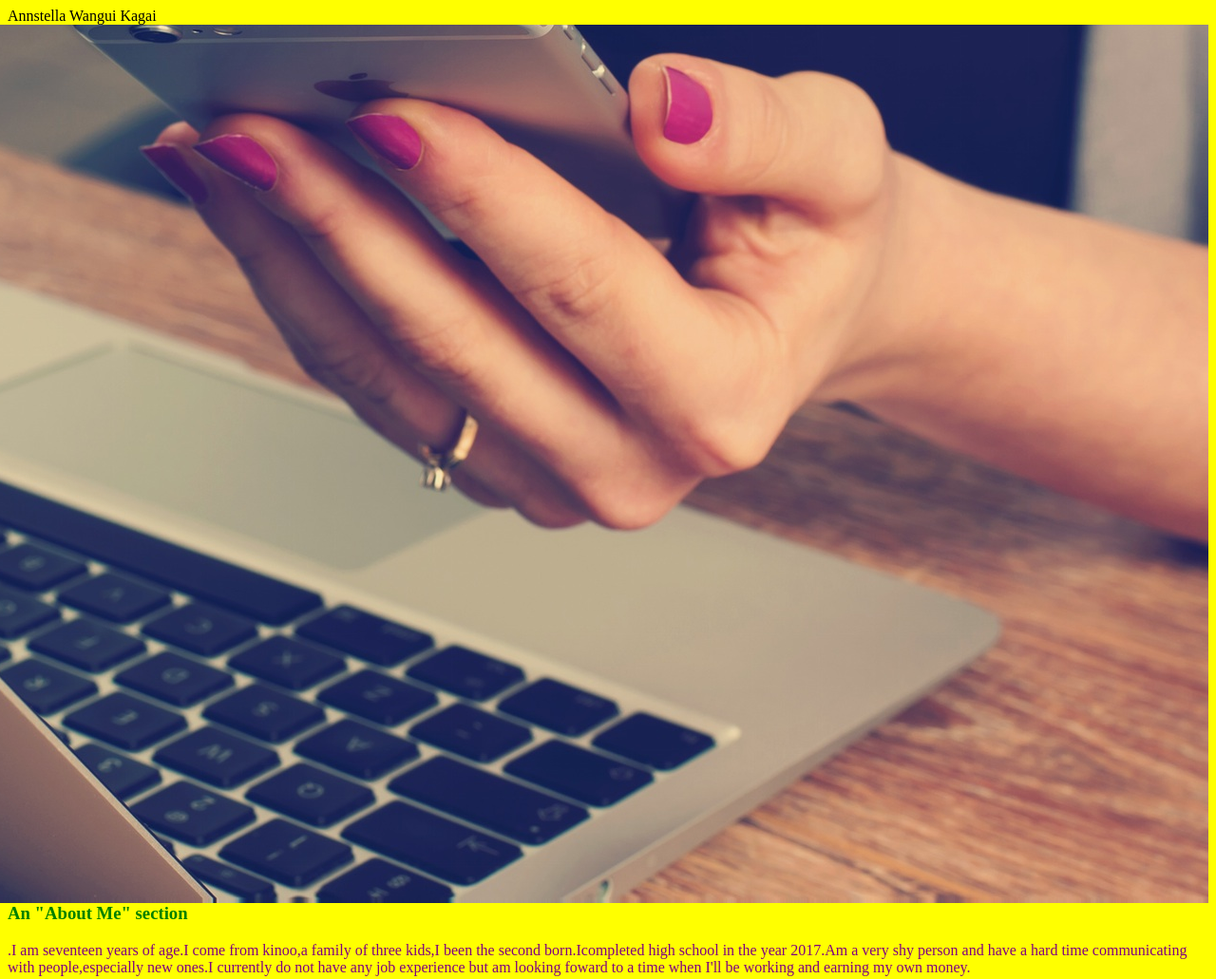
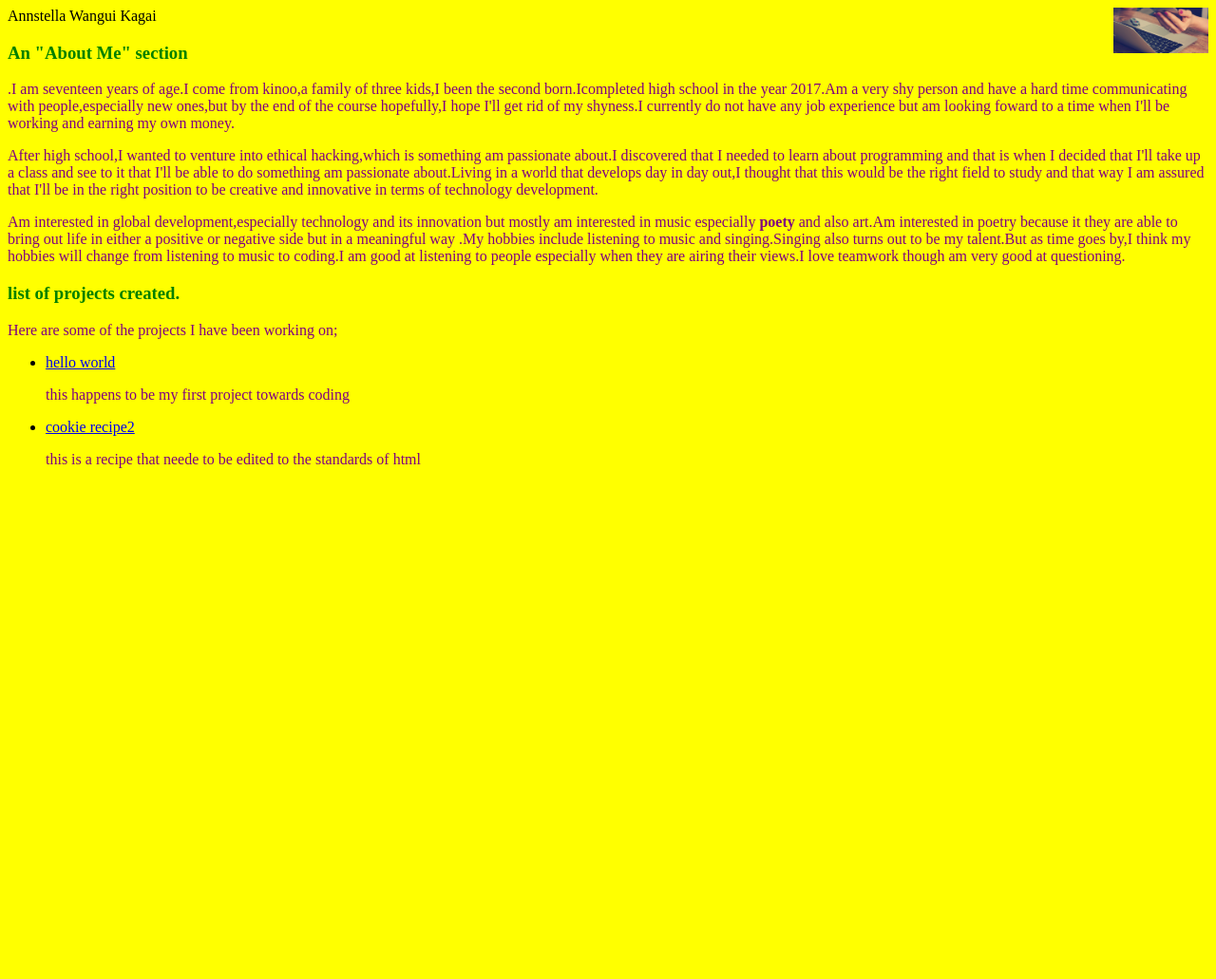
Before and after one commit to annstella/ip1, a plain HTML site: page index.html in a window 1280 px wide. Shown: the top 1031 px of the page at 95% size. After the commit the page ends 800 px from the top, so only its background shows below. Drawn offline with Linux system fonts and the light colour scheme.

Commit message:
add to page

```diff
--- a/css/styles.css
+++ b/css/styles.css
@@ -10,6 +10,7 @@ p{
 
 img{
   float: right;
+  width: 100px;
 }
 body{
   background-color: yellow;
--- a/index.html
+++ b/index.html
@@ -11,7 +11,7 @@
         <h1>Annstella Wangui Kagai</h1>
           <img src="img/pt.jpg" alt="">
             <h3>An "About Me" section</h3>
-              <p>.I am seventeen years of age.I come from kinoo,a family of three kids,I been the second born.Icompleted high school in the year 2017.Am a very shy person and have a hard time communicating with people,especially new ones.I currently do not have any job experience but am looking foward to a time when I'll be working and earning my own money.</p>
+              <p>.I am seventeen years of age.I come from kinoo,a family of three kids,I been the second born.Icompleted high school in the year 2017.Am a very shy person and have a hard time communicating with people,especially new ones,but by the end of the course hopefully,I hope I'll get rid of my shyness.I currently do not have any job experience but am looking foward to a time when I'll be working and earning my own money.</p>
               <p>After high school,I wanted to venture into ethical hacking,which is something am passionate about.I discovered that I needed to learn about programming
     and that is when I decided that I'll take up a class and see to it that I'll be able to do something am passionate about.Living in a world that develops day in day
     out,I thought that this would be the right field to study and that way I am assured that I'll be in the right position to be creative and innovative in terms of technology development.</p>
```
